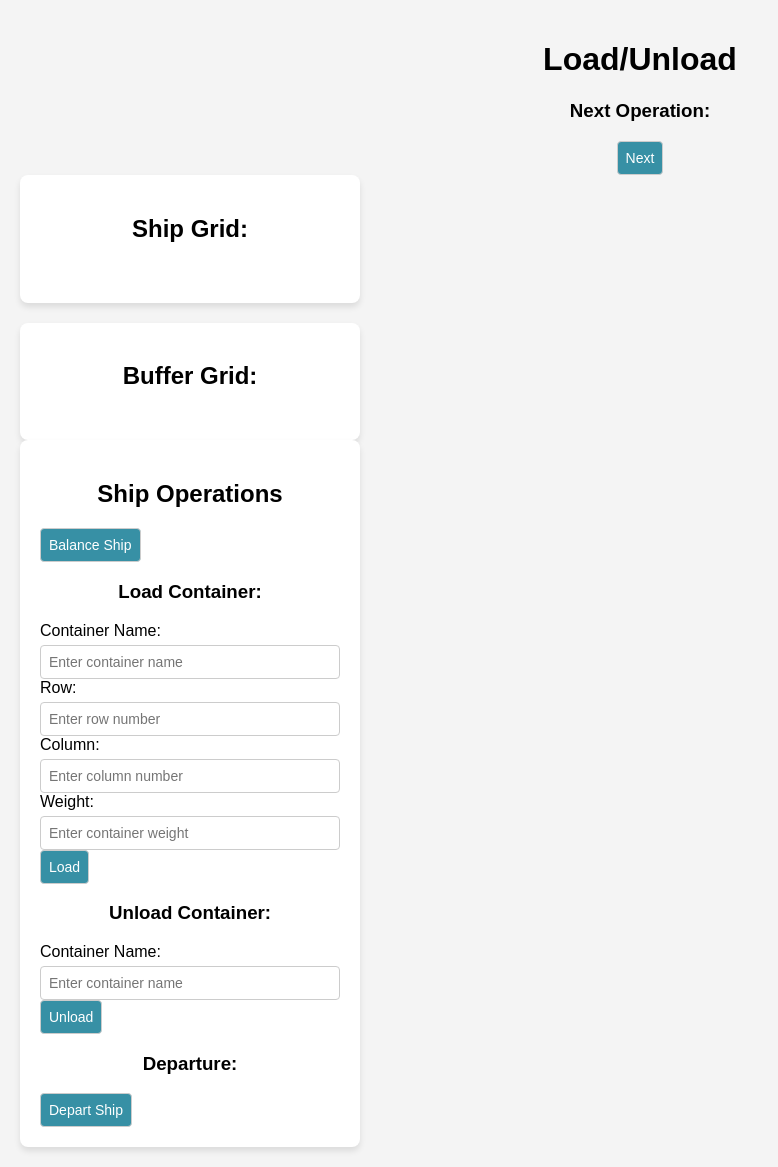
After one commit to wesleyfan2015/ship_flask, a Flask app: template templates/demo2.html in a window 1280 px wide. The commit adds this page. Shown: the whole page, without its empty margins (0-778 px from the left). Run offline with Flask 3, Linux system fonts and the light colour scheme; the template is opened without the code that fills it, so the values that code supplies are empty.

Commit message:
fixed the interface a bit

```diff
--- /dev/null
+++ b/templates/demo2.html
@@ -0,0 +1,260 @@
+<!DOCTYPE html>
+<html lang="en">
+<head>
+    <meta charset="UTF-8">
+    <meta name="viewport" content="width=device-width, initial-scale=1.0">
+    <title>Ship Management System</title>
+    <style>
+        body {
+            font-family: Arial, sans-serif;
+            margin: 0;
+            padding: 20px;
+            background-color: #f4f4f4;
+        }
+
+        h1, h2, h3 {
+            text-align: center;
+        }
+
+        .container-section {
+            display: flex;
+            gap: 20px;
+            flex-direction: column;
+            align-items: flex-start;
+        }
+
+        .section {
+            flex: 1;
+            min-width: 300px;
+            padding: 20px;
+            background-color: #ffffff;
+            border-radius: 8px;
+            box-shadow: 0 4px 6px rgba(0, 0, 0, 0.1);
+        }
+
+        table {
+            width: 100%;
+            border-collapse: collapse;
+            margin: 10px 0;
+        }
+
+        table, th, td {
+            border: 1px solid #000;
+        }
+
+        th, td {
+            padding: 10px;
+            text-align: center;
+            font-size: 12px;
+        }
+
+        th {
+            background-color: #e0e0e0;
+        }
+
+        td.unused {
+            background-color: #ffffff;
+            color: #000000;
+        }
+
+        td.nan {
+            background-color: #000000;
+            color: #ffffff;
+        }
+
+        td.container {
+            background-color: #ffdddd;
+            color: #000000;
+            font-weight: bold;
+        }
+
+        .form-group {
+            display: flex;
+            flex-direction: column;
+            gap: 5px;
+        }
+
+        input[type="text"],
+        input[type="number"],
+        button {
+            padding: 8px;
+            font-size: 14px;
+            border: 1px solid #ccc;
+            border-radius: 4px;
+        }
+
+        button {
+            background-color: #3790a5;
+            color: white;
+            cursor: pointer;
+            transition: background-color 0.3s;
+        }
+
+        button:hover {
+            background-color: #2c7a8b;
+        }
+
+        .grid-title {
+            text-align: center;
+            margin-bottom: 10px;
+            font-weight: bold;
+        }
+
+        .message {
+            text-align: center;
+            margin-top: 10px;
+            font-weight: bold;
+            color: #333333;
+        }
+
+        #ship_grid td {
+            padding: 15px;
+            text-align: center;
+            font-size: 14px;
+            min-width: 40px;
+            height: 25px;
+            vertical-align: middle;
+            cursor: pointer;
+            }
+        #ship_grid {
+            width: 50%;
+            border-collapse: collapse;
+            margin: 20px 0;
+        }
+
+    </style>
+</head>
+<body>
+    <h1>Load/Unload</h1>
+
+    <form id="nextForm" style="text-align:center;" action="/next" method="POST">
+        <h3>Next Operation:</h3>
+        <button type="submit">Next</button>
+    </form>
+
+    <div class="container-section">
+        <div class="section">
+            <h2>Ship Grid:</h2>
+            <table id = "ship_grid">
+{#                <thead>#}
+{#                    <tr>#}
+{#                        {% for col in range(cols) %}#}
+{#                            <th>{{ col + 1 }}</th>#}
+{#                        {% endfor %}#}
+{#                    </tr>#}
+{#                </thead>#}
+                <tbody>
+                    {% for row in grid[::-1] %} <!-- Reverse the grid data to display rows from bottom to top -->
+                        <tr>
+                            {% for col in range(cols) %}
+                                <td class="
+                                    {% if row[col].container %}
+                                        container
+                                    {% elif row[col].available %}
+                                        unused
+                                    {% else %}
+                                        nan
+                                    {% endif %}
+                                ">
+                                    {% if row[col].container %}
+                                        {{ row[col].container.name }} ({{ row[col].container.weight }})
+                                    {% endif %}
+                                </td>
+                            {% endfor %}
+                        </tr>
+                    {% endfor %}
+                </tbody>
+            </table>
+        </div>
+
+        <!--Buffer Grid and Operations -->
+        <div class="section">
+            <h2>Buffer Grid:</h2>
+            <table>
+                <thead>
+                    <tr>
+                        {% for col in range(buffer_cols) %}
+                            <th>{{ col + 1 }}</th>
+                        {% endfor %}
+                    </tr>
+                </thead>
+                <tbody>
+                    {% for row in buffer.grid %}
+                        <tr>
+                            {% for slot in row %}
+                                <td class="
+                                    {% if slot.container %}
+                                        container
+                                    {% elif slot.available %}
+                                        unused
+                                    {% else %}
+                                        nan
+                                    {% endif %}
+                                ">
+                                    {% if slot.container %}
+                                        {{ slot.container.name }} ({{ slot.container.weight }})
+                                    {% endif %}
+                                </td>
+                            {% endfor %}
+                        </tr>
+                    {% endfor %}
+                </tbody>
+            </table>
+        </div>
+    </div>
+
+    <div class="container-section">
+        <!-- Bottom Section: Operations -->
+        <div class="section">
+            <h2>Ship Operations</h2>
+
+            <form id="balanceForm" action="/balance" method="POST">
+                <button type="submit">Balance Ship</button>
+            </form>
+
+            <form id="loadForm" action="/load" method="POST">
+                <h3>Load Container:</h3>
+                <div class="form-group">
+                    <label for="load">Container Name:</label>
+                    <input type="text" name="load" id="load" placeholder="Enter container name" required>
+                </div>
+                <div class="form-group">
+                    <label for="row">Row:</label>
+                    <input type="number" name="row" id="row" placeholder="Enter row number" required min="1" max="{{ rows }}">
+                </div>
+                <div class="form-group">
+                    <label for="col">Column:</label>
+                    <input type="number" name="col" id="col" placeholder="Enter column number" required min="1" max="{{ cols }}">
+                </div>
+                <div class="form-group">
+                    <label for="weight">Weight:</label>
+                    <input type="number" name="weight" id="weight" placeholder="Enter container weight" required min="1">
+                </div>
+                <button type="submit">Load</button>
+            </form>
+
+            <form id="unloadForm" action="/unload" method="POST">
+                <h3>Unload Container:</h3>
+                <div class="form-group">
+                    <label for="container_name">Container Name:</label>
+                    <input type="text" name="container_name" id="container_name" placeholder="Enter container name" required>
+                </div>
+                <button type="submit" class="unload-button">Unload</button>
+            </form>
+
+            <form id="departForm" action="/depart" method="POST">
+                <h3>Departure:</h3>
+                <button type="submit">Depart Ship</button>
+            </form>
+
+            {% if message %}
+                <div class="message">{{ message }}</div>
+            {% endif %}
+        </div>
+    </div>
+
+    <script>
+        // Optional: Add JavaScript for enhanced interactivity if needed
+    </script>
+</body>
+</html>
```
Also changed, not shown: templates/demo.html (+46 -57 lines).
